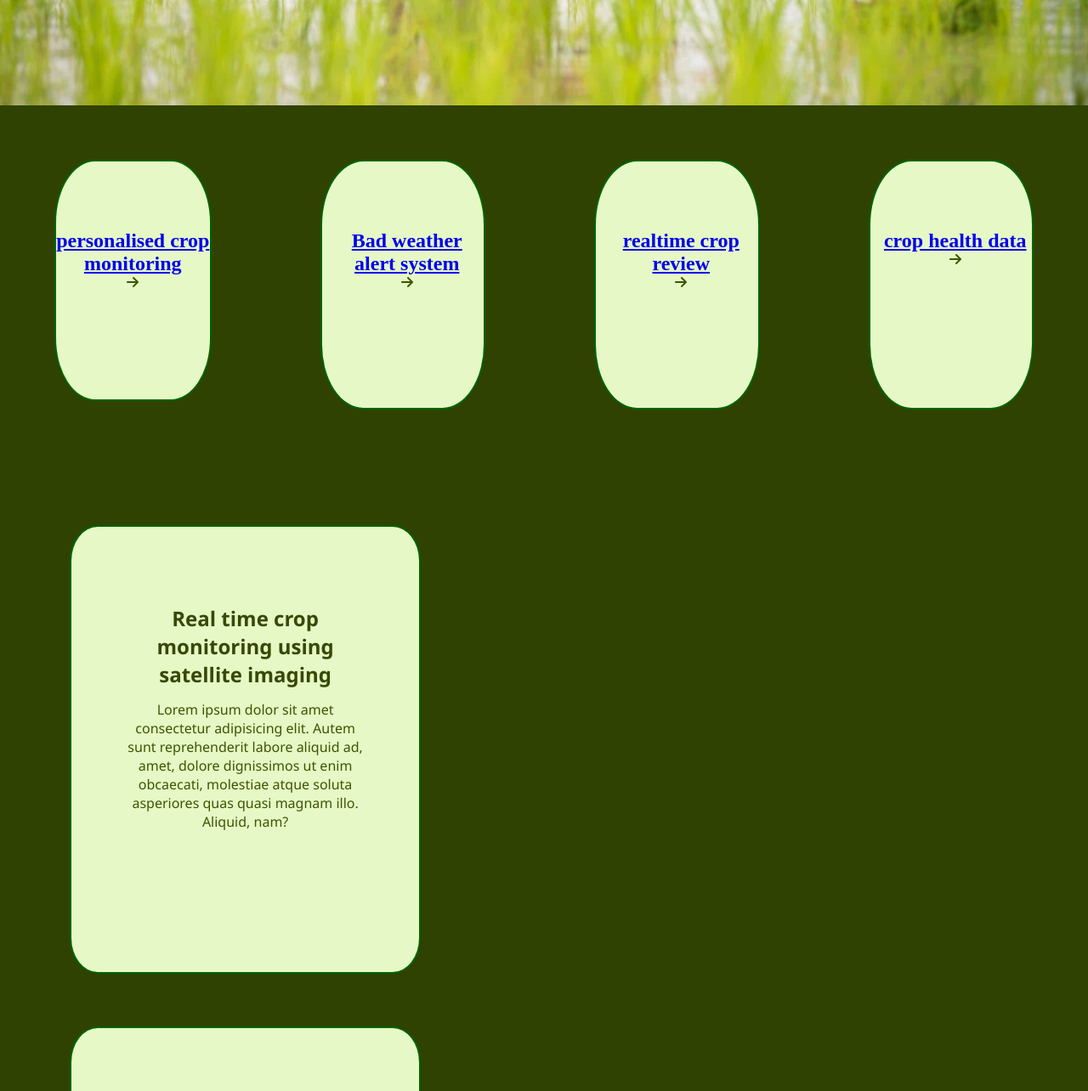
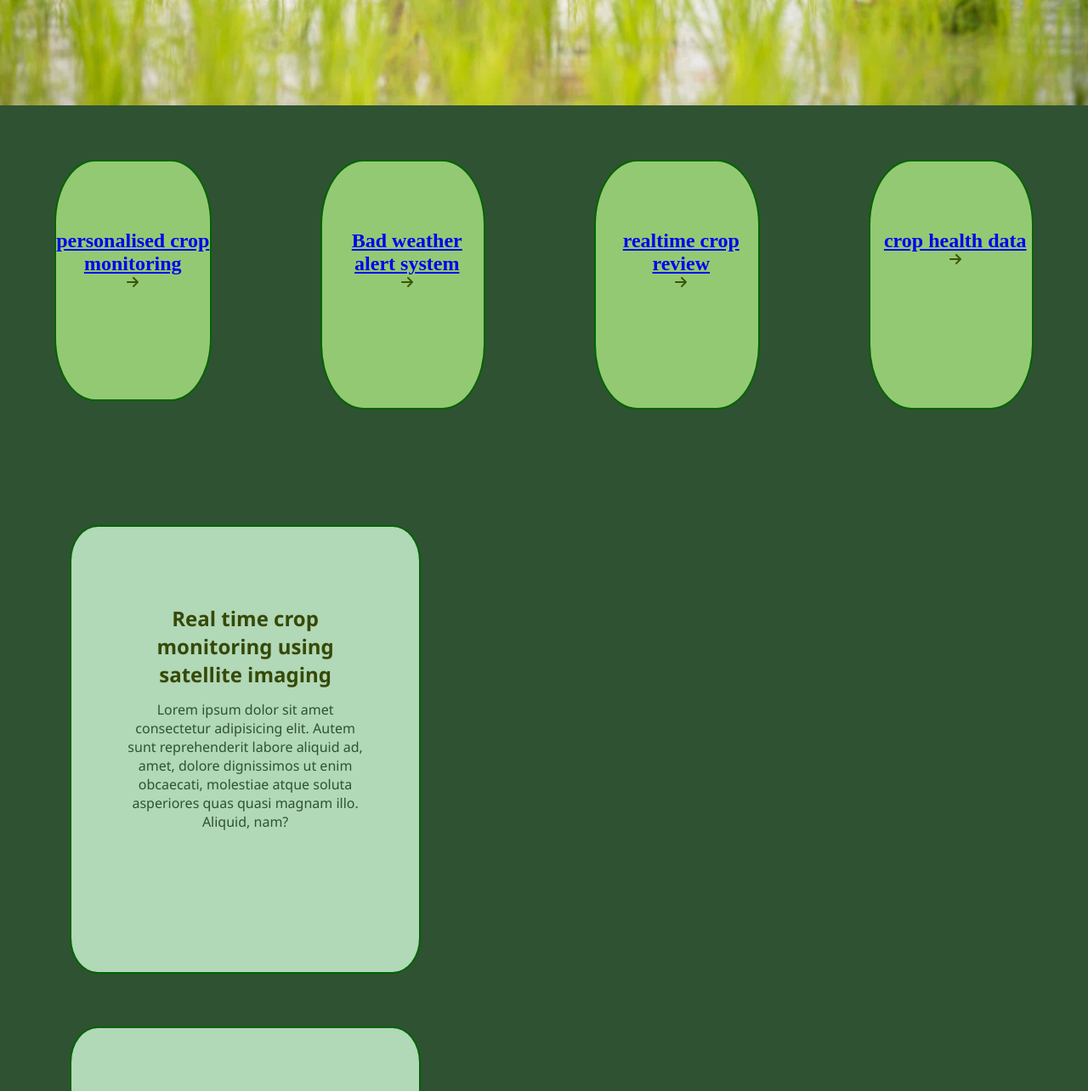
Before and after one commit to aishwarya2005thakur/agriculture-knowlwdgw-hub, a plain HTML site: page index.html in a window 1280 px wide. Shown: the part 840-2124 px from the top of the page at 85% size. Drawn offline with Linux system fonts and the light colour scheme.

Commit message:
Update style.css

```diff
--- a/style.css
+++ b/style.css
@@ -39,7 +39,7 @@
 
 .navigation-bar a:hover{
     height: 70px;
-    background-color:#2a3905;
+    background-color:#2F5233;
     transition: background-color 0.9s ease;
 }
 
@@ -50,7 +50,7 @@ border:2px solid ;
 
 
 body{
-    background-color: #2f4202;
+    background-color: #2F5233;
 }
 
 /**hero section**/
@@ -120,7 +120,7 @@ font-weight: 900;
 
 .facilities-section{
 display: flex;
-background-color: #2f4202;
+background-color: #2F5233;
 
 }
 
@@ -129,7 +129,7 @@ background-color: #2f4202;
 border: 2px solid darkgreen ;
 height: 200px;
 width: 23%;
-background-color:#e6f8c5;
+background-color:#94C973;
 border-radius: 26%;
 text-align: center;
 justify-content: space-between;
@@ -144,26 +144,26 @@ padding-top: 80px;
 }
 
 .box1{
-    color:#2f4202;
+    color:#2F5233;
     margin:5%;
 }
 
 .box2{
-    color:#2f4202;
+    color:#2F5233;
     padding-left:10px;
     padding-bottom:10px;
     margin:5%;
 }
 
 .box3{
-    color:#2f4202;
+    color:#2F5233;
     padding-left:10px;
     padding-bottom:10px;
     margin:5%;
 }
 
 .box4{
-    color:#2f4202;
+    color:#2F5233;
     padding-left:10px;
     padding-bottom:10px;
     margin:5%;
@@ -180,7 +180,7 @@ padding-top: 80px;
     justify-content: center;
     align-items:left;
     flex-direction:column;
-    background-color:#2f4202 ;
+    background-color:#2F5233 ;
     max-width: 400 px;
 }
 
@@ -220,7 +220,7 @@ padding-top: 80px;
 border: 2px solid darkgreen ;
 height: 400px;
 width: 23%;
-background-color:#e6f8c5;
+background-color:#B1D8B7;
 border-radius: 8%;
 text-align: center;
 justify-content: space-between;
@@ -231,7 +231,7 @@ font-family: 'Segoe UI', Tahoma, Geneva, Verdana, sans-serif;
 }
 
 .pannel1{
-    color:#3d5503;
+    color:#2F5233;
     padding-left:10px;
     padding-bottom:10px;
     font-family: 'Segoe UI', Tahoma, Geneva, Verdana, sans-serif;
@@ -241,7 +241,7 @@ font-family: 'Segoe UI', Tahoma, Geneva, Verdana, sans-serif;
 }
 
 .pannel2{
-    color:#3d5503;
+    color:#2F5233;
     padding-left:10px;
     padding-bottom:10px;
     font-family: 'Segoe UI', Tahoma, Geneva, Verdana, sans-serif;
@@ -260,7 +260,7 @@ font-family: 'Segoe UI', Tahoma, Geneva, Verdana, sans-serif;
 }
 
 .pannel3{
-    color:#3d5503;
+    color:#2F5233;
     padding-left:10px;
     padding-bottom:10px;
     font-family: 'Segoe UI', Tahoma, Geneva, Verdana, sans-serif;
@@ -278,7 +278,7 @@ font-family: 'Segoe UI', Tahoma, Geneva, Verdana, sans-serif;
     .info{
     height: 400px;
     width: 23%;
-    background-color:#3d5503;}
+    background-color:#B1D8B7;}
 
     #social-media{
         color:white;
@@ -295,7 +295,7 @@ font-family: 'Segoe UI', Tahoma, Geneva, Verdana, sans-serif;
    }
 
    .footer-section:hover{
-    background-color:#2f4202;
+    background-color:#2F5233;
    }
 
    .footer-section h3 {
```
